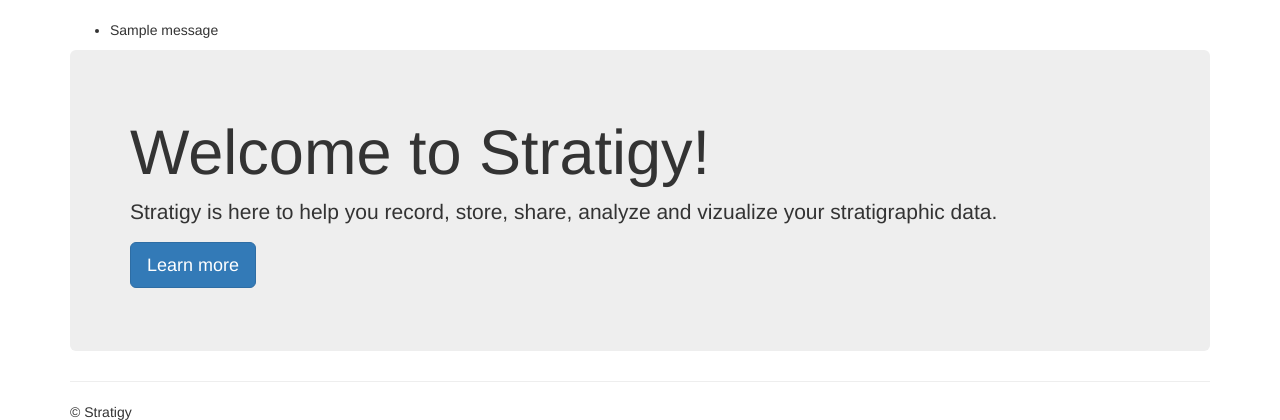
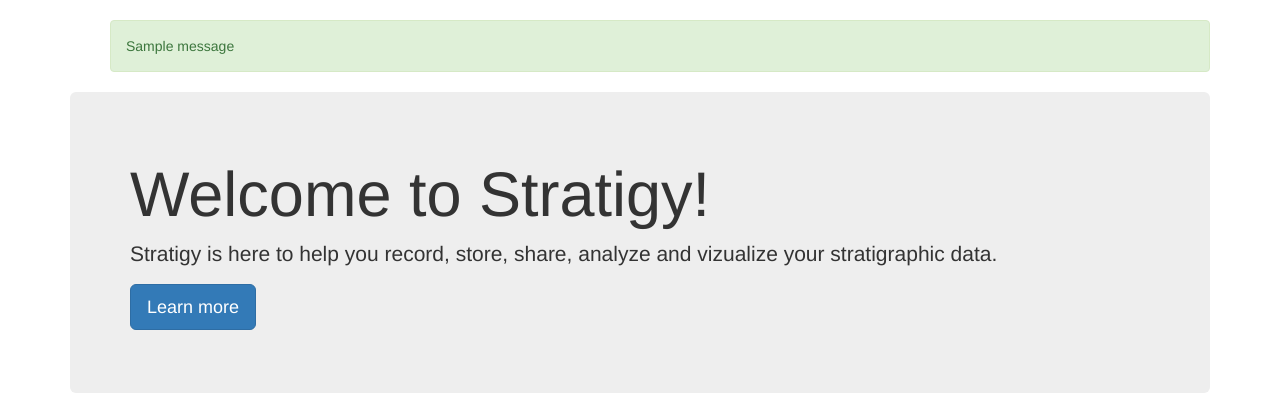
Before and after one commit to dkerkow/stratigy, a Flask app: page / in a window 1280 px wide. Shown: the part 51-471 px from the top of the page. Run offline with Flask 2, Linux system fonts and the light colour scheme; tables that the repository leaves empty hold one stand-in row (values such as "Sample post"); one stand-in notice (Sample message) is shown; parts of the project's set-up code (start-up, migrations or seed data) failed here and were passed over; some libraries are stand-ins or nearby versions.

Commit message:
Bootstrapped flash for successfully saved record

```diff
--- a/app/controllers.py
+++ b/app/controllers.py
@@ -68,7 +68,7 @@ def edit(site_id=None):
         db.session.add(record)
         db.session.commit()
 
-        flash('Record successfully submitted: ')
+        flash('Record saved! ')
         return redirect(url_for('edit', form=form, site_id=site_id))
 
     # GET
--- a/app/templates/base.html
+++ b/app/templates/base.html
@@ -49,7 +49,7 @@
         {% if messages %}
         <ul>
         {% for message in messages %}
-            <li>{{ message }} </li>
+            <div class="alert alert-success" role="alert">{{ message }}</div>
         {% endfor %}
         </ul>
         {% endif %}
```
